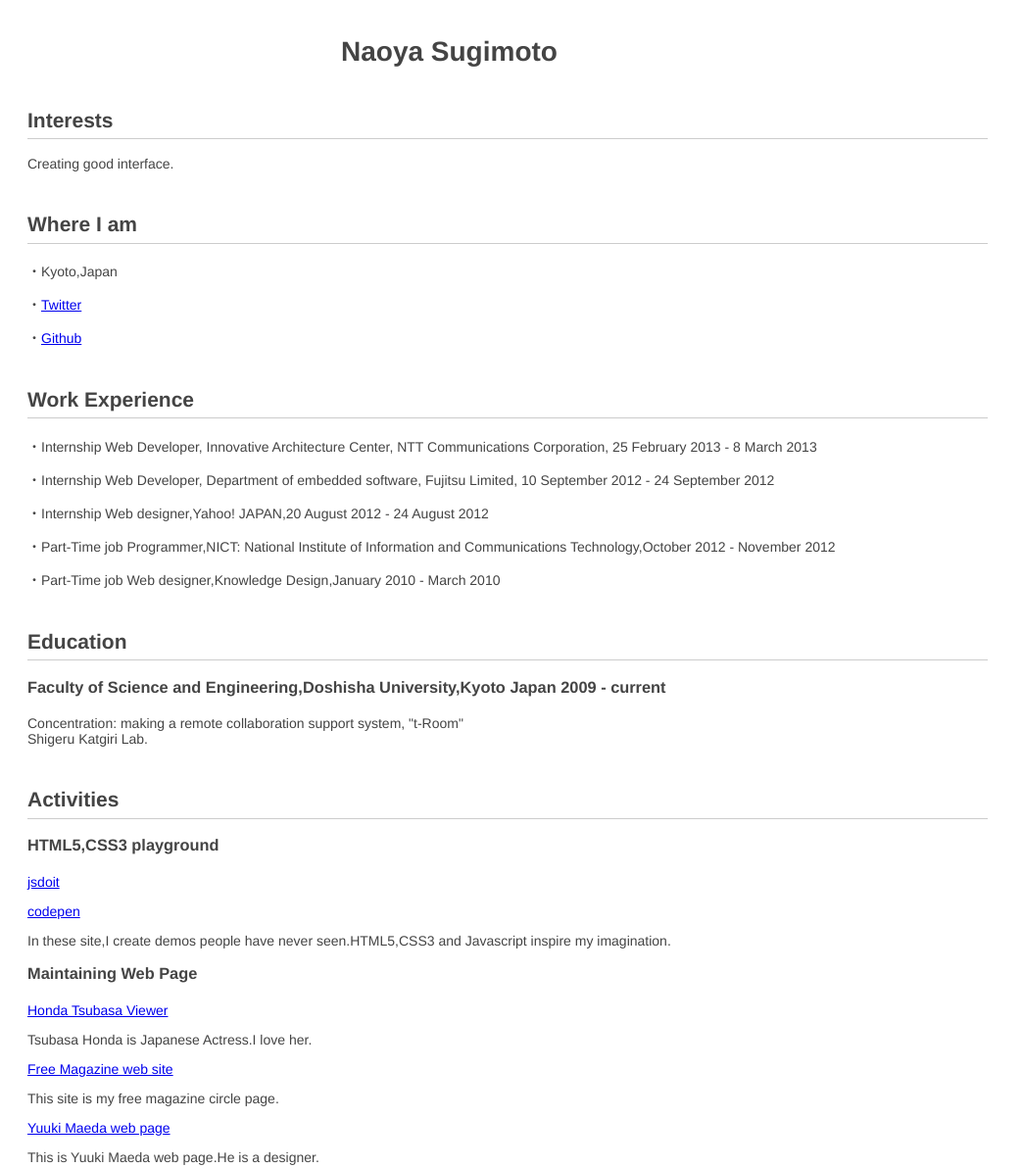
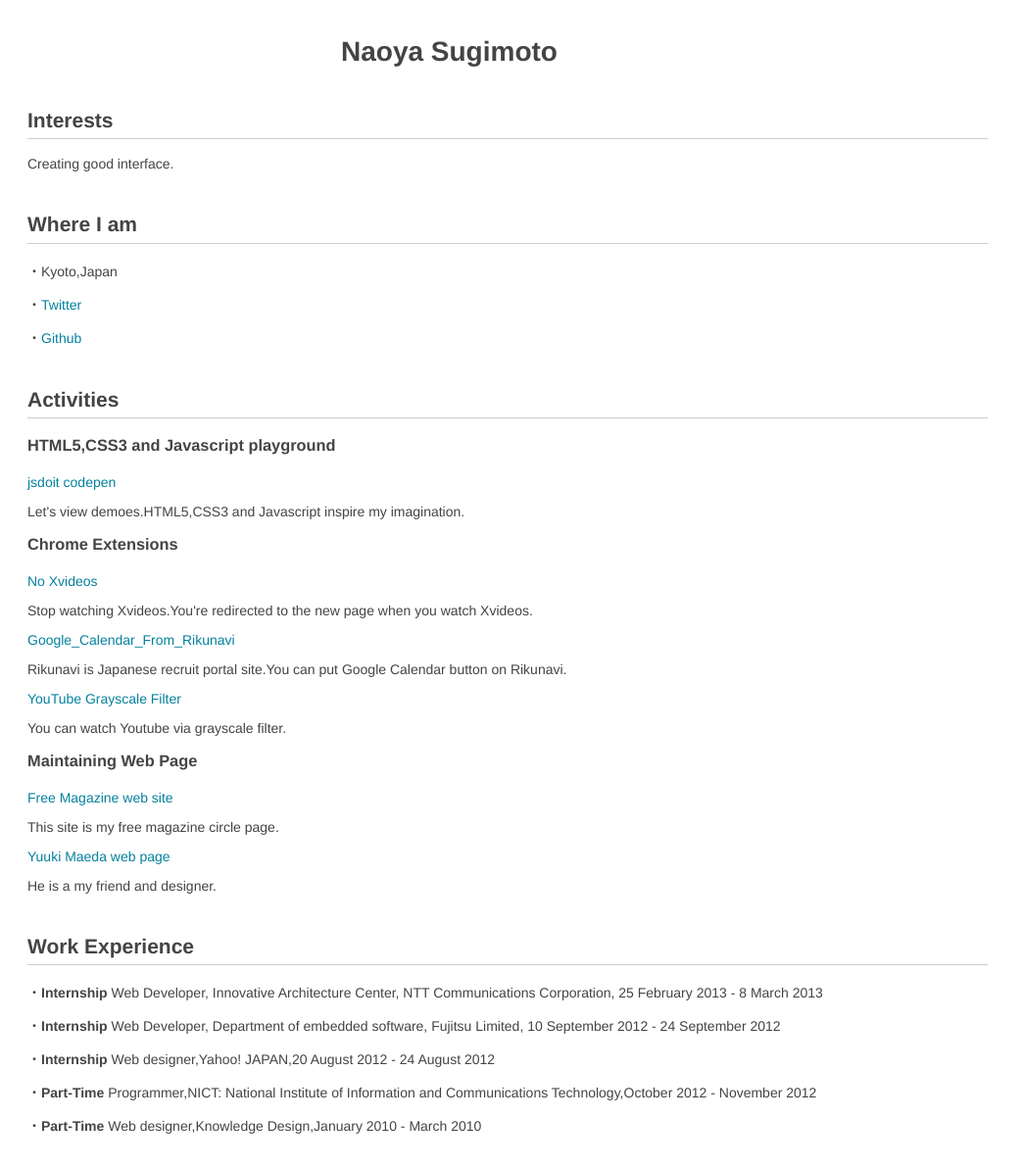
Before and after one commit to naoyashiga/naoyashiga.github.com, a plain HTML site: page index.html in a window 1280 px wide. Shown: the top 1192 px of the page at 98% size, without its empty margins (0-1043 px from the left). Drawn offline with Linux system fonts and the light colour scheme.

Commit message:
add activities

```diff
--- a/index.html
+++ b/index.html
@@ -2,7 +2,7 @@
 <html lang="en">
 <head>
 <meta charset="utf-8">
-<title>Naoya Sugimoto Resume</title>
+<title>Profile Naoya Sugimoto</title>
 
 <style>
 body{
@@ -32,8 +32,16 @@ li{
 	padding: 5px 0px;
 	margin: 0;
 }
-li:before{
-	content: ">>";
+a{
+	text-decoration: none;
+	color: #04819E;
+	-webkit-transition:0.5s ease;
+	-moz-transition:0.5s ease;
+	transition:0.5s ease;
+}
+
+a:hover{
+	color:#38B2CE;
 }
 #name-section {margin-left:330px;}
 
@@ -66,44 +74,50 @@ li:before{
 	<p><a href="https://twitter.com/naoyashiga" target="_blank">Twitter</a></p>
 	<p><a href="https://github.com/naoyashiga" target="_blank">Github</a></p>
 </div>
+<h2>Activities</h2>
+
+<h3>HTML5,CSS3 and Javascript playground</h3>
+<p><a href="http://jsdo.it/naoyashiga" target="_blank">jsdoit</a>
+<a href="http://codepen.io/naoyashiga" target="_blank">codepen</a></p>
+
+<p>Let's view demoes.HTML5,CSS3 and Javascript inspire my imagination.</p>
+
+<h3>Chrome Extensions</h3>
+<p><a href="https://github.com/naoyashiga/Chrome_Extensions/tree/master/No_Xvideos" target="_blank">No Xvideos</a></p>
+<p>Stop watching Xvideos.You're redirected to the new page when you watch Xvideos.</p>
+
+<p><a href="https://github.com/naoyashiga/Chrome_Extensions/tree/master/Google_Calendar_From_Rikunavi" target="_blank">Google_Calendar_From_Rikunavi</a></p>
+<p>Rikunavi is Japanese recruit portal site.You can put Google Calendar button on Rikunavi.</p>
+
+<p><a href="https://github.com/naoyashiga/Chrome_Extensions/tree/master/Youtube_Grayscale_filter" target="_blank">YouTube Grayscale Filter</a></p>
+<p>You can watch Youtube via grayscale filter.</p>
+
+
+<h3>Maintaining Web Page</h3>
+<p><a href="http://doyoucrew.com/" target="_blank">Free Magazine web site</a></p>
+<p>This site is my free magazine circle page.</p>
+
+<p><a href="http://bian.in/maeda/" target="_blank">Yuuki Maeda web page</a></p>
+<p>He is a my friend and designer.</p>
 
 <div class="list">
 	<h2>Work Experience</h2>
 
-	<p>Internship Web Developer, Innovative Architecture Center, NTT Communications Corporation, 25 February 2013 - 8 March 2013</p>
+	<p><strong>Internship</strong> Web Developer, Innovative Architecture Center, NTT Communications Corporation, 25 February 2013 - 8 March 2013</p>
 
-	<p>Internship Web Developer, Department of embedded software, Fujitsu Limited, 10 September 2012 - 24 September 2012</p>
+	<p><strong>Internship</strong> Web Developer, Department of embedded software, Fujitsu Limited, 10 September 2012 - 24 September 2012</p>
 
-	<p>Internship Web designer,Yahoo! JAPAN,20 August 2012 - 24 August 2012</p>
+	<p><strong>Internship</strong> Web designer,Yahoo! JAPAN,20 August 2012 - 24 August 2012</p>
 
-	<p>Part-Time job Programmer,NICT: National Institute of Information and Communications Technology,October 2012 - November 2012</p>
+	<p><strong>Part-Time</strong> Programmer,NICT: National Institute of Information and Communications Technology,October 2012 - November 2012</p>
 
-	<p>Part-Time job Web designer,Knowledge Design,January 2010 - March 2010</p>
+	<p><strong>Part-Time</strong> Web designer,Knowledge Design,January 2010 - March 2010</p>
 </div>
-
 
 <h2>Education</h2>
 <h3>Faculty of Science and Engineering,Doshisha University,Kyoto Japan 2009 - current</h3>
 <p>Concentration: making a remote collaboration support system, "t-Room"<br>
 Shigeru Katgiri Lab.</p>
-
-<h2>Activities</h2>
-
-<h3>HTML5,CSS3 playground</h3>
-<p><a href="http://jsdo.it/naoyashiga" target="_blank">jsdoit</p>
-<p><a href="http://codepen.io/naoyashiga" target="_blank">codepen</a></p>
-
-<p>In these site,I create demos people have never seen.HTML5,CSS3 and Javascript inspire my imagination.</p>
-
-<h3>Maintaining Web Page</h3>
-<p><a href="http://honda0tsubasa0viewer.herokuapp.com/" target="_blank">Honda Tsubasa Viewer</a></p>
-<p>Tsubasa Honda is Japanese Actress.I love her.</p>
-
-<p><a href="http://doyoucrew.com/" target="_blank">Free Magazine web site</a></p>
-<p>This site is my free magazine circle page.</p>
-
-<p><a href="http://bian.in/maeda/" target="_blank">Yuuki Maeda web page</a></p>
-<p>This is Yuuki Maeda web page.He is a designer.</p>
 
 <h2>Honors / Achievements</h2>
 <h3>Scrap Challenge for security by mixi</h3>
```
